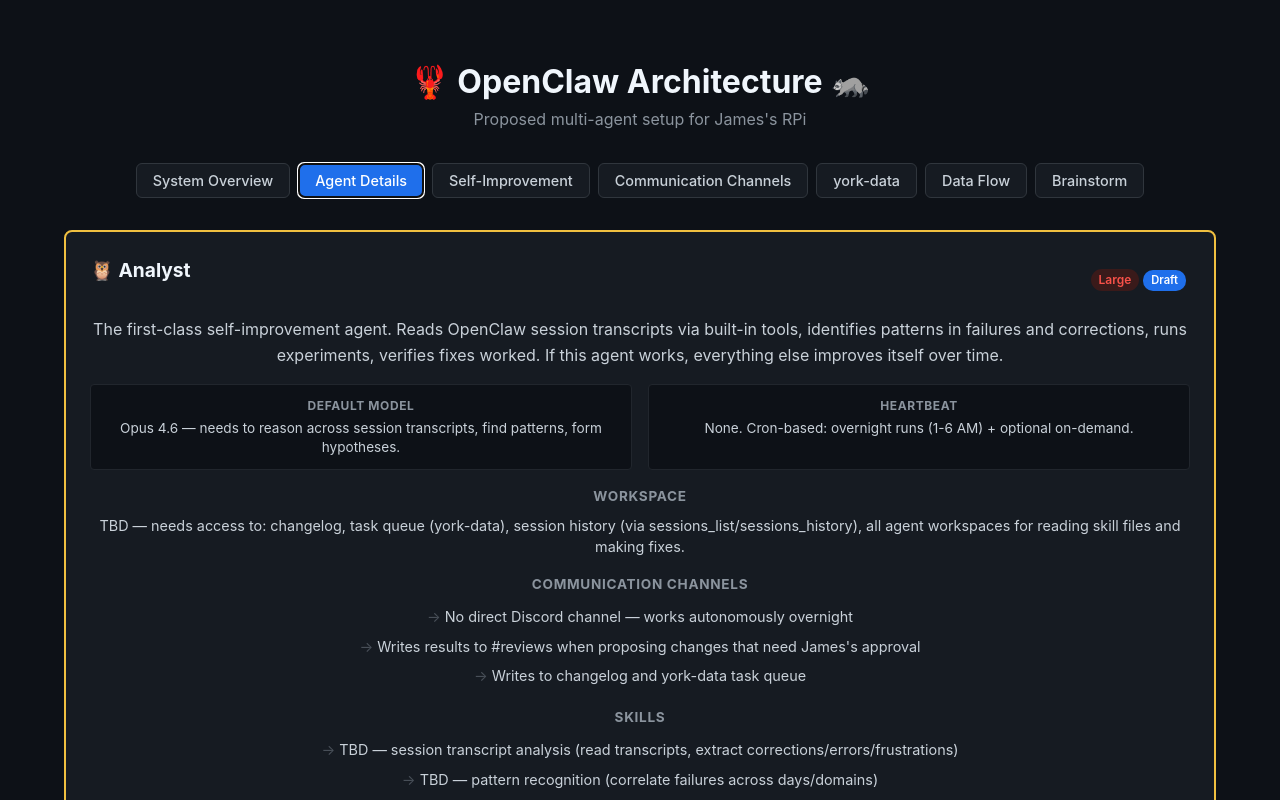
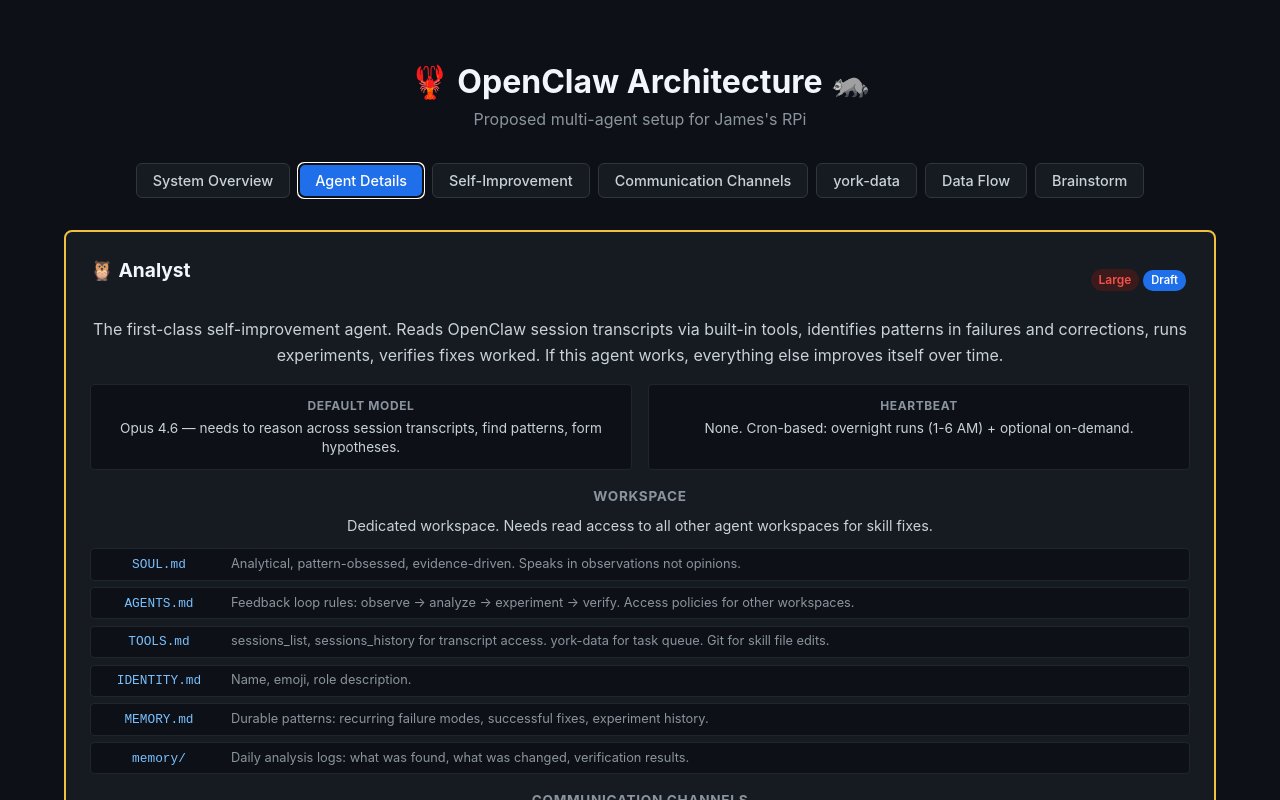
Before and after one commit to yorkbot/openclaw-architecture, a Vue app: page / in a window 1280 px wide. Both pictures are taken after a click on the button "Agent Details". Shown: the top 800 px of the page. Built offline with nearby package versions, Linux system fonts and the light colour scheme.

Commit message:
Add workspace files section to all agents - lists SOUL.md, AGENTS.md, TOOLS.md, IDENTITY.md, MEMORY.md, memory/ per agent with paraphrased content descriptions

```diff
--- a/src/views/AgentDetail.vue
+++ b/src/views/AgentDetail.vue
@@ -25,6 +25,12 @@
       <div class="agent-section">
         <h3>Workspace</h3>
         <p>{{ analyst.workspace }}</p>
+        <div v-if="analyst.workspaceFiles?.length" class="workspace-files">
+          <div class="ws-file" v-for="f in analyst.workspaceFiles" :key="f.file">
+            <code>{{ f.file }}</code>
+            <span class="ws-desc">{{ f.desc }}</span>
+          </div>
+        </div>
       </div>
 
       <div class="agent-section">
@@ -79,6 +85,12 @@
       <div class="agent-section">
         <h3>Workspace</h3>
         <p>{{ agent.workspace }}</p>
+        <div v-if="agent.workspaceFiles?.length" class="workspace-files">
+          <div class="ws-file" v-for="f in agent.workspaceFiles" :key="f.file">
+            <code>{{ f.file }}</code>
+            <span class="ws-desc">{{ f.desc }}</span>
+          </div>
+        </div>
       </div>
 
       <div class="agent-section">
@@ -119,7 +131,15 @@
   model: 'Opus 4.6 — needs to reason across session transcripts, find patterns, form hypotheses.',
   heartbeat: 'None. Cron-based: overnight runs (1-6 AM) + optional on-demand.',
   purpose: 'The first-class self-improvement agent. Reads OpenClaw session transcripts via built-in tools, identifies patterns in failures and corrections, runs experiments, verifies fixes worked. If this agent works, everything else improves itself over time.',
-  workspace: 'TBD — needs access to: changelog, task queue (york-data), session history (via sessions_list/sessions_history), all agent workspaces for reading skill files and making fixes.',
+  workspace: 'Dedicated workspace. Needs read access to all other agent workspaces for skill fixes.',
+  workspaceFiles: [
+    { file: 'SOUL.md', desc: 'Analytical, pattern-obsessed, evidence-driven. Speaks in observations not opinions.' },
+    { file: 'AGENTS.md', desc: 'Feedback loop rules: observe → analyze → experiment → verify. Access policies for other workspaces.' },
+    { file: 'TOOLS.md', desc: 'sessions_list, sessions_history for transcript access. york-data for task queue. Git for skill file edits.' },
+    { file: 'IDENTITY.md', desc: 'Name, emoji, role description.' },
+    { file: 'MEMORY.md', desc: 'Durable patterns: recurring failure modes, successful fixes, experiment history.' },
+    { file: 'memory/', desc: 'Daily analysis logs: what was found, what was changed, verification results.' },
+  ],
   channels: [
     'No direct Discord channel — works autonomously overnight',
     'Writes results to #reviews when proposing changes that need James\'s approval',
@@ -151,7 +171,17 @@
     model: 'TBD — Large tier. Judgment calls, conversational nuance, routing decisions.',
     heartbeat: 'Every 30m, 8 AM - 12:30 AM ET. Most beats are silent.',
     purpose: 'The brain. Holds conversation with James, makes judgment calls, routes tasks to specialists. Owns the cannabis gate, accountability nudges, and panel presence.',
-    workspace: 'TBD — Slim: SOUL.md, USER.md, AGENTS.md (routing rules), HEARTBEAT.md, panel/. No spreadsheet skills, no wiki. Just enough context to route well.',
+    workspace: 'Slim workspace. No spreadsheet skills, no wiki. Just enough context to route well.',
+    workspaceFiles: [
+      { file: 'SOUL.md', desc: 'Direct, concise, has opinions. The "roommate" voice. Core personality.' },
+      { file: 'USER.md', desc: 'Full James context: health goals, behavioral patterns, communication preferences, interests.' },
+      { file: 'AGENTS.md', desc: 'Routing rules: what to handle inline vs spawn. Agent roster for dispatch.' },
+      { file: 'TOOLS.md', desc: 'Discord, york-data (read-only for gate checks), panel scripts. No direct spreadsheet access.' },
+      { file: 'IDENTITY.md', desc: 'Name, emoji, avatar config.' },
+      { file: 'HEARTBEAT.md', desc: 'Heartbeat rules: when to nudge, quiet hours, what to check each beat.' },
+      { file: 'MEMORY.md', desc: 'Durable facts: cannabis gate patterns, conversation context, long-term preferences.' },
+      { file: 'memory/', desc: 'Daily notes from conversations. Cross-referenced by sub-agents.' },
+    ],
     channels: [
       '#general — all direct conversation',
       '#reviews — proposal approvals',
@@ -176,7 +206,15 @@
     model: 'TBD — Small tier. Structured data writes following skill instructions.',
     heartbeat: 'None. Spawned on-demand or via cron.',
     purpose: 'All health data operations: food logging, calorie calculation, dashboard updates, nutrition summaries, consumption gap detection.',
-    workspace: 'TBD — york-data access (consumption, daily metrics, weight), nutrition skill files. No chores, no D&D, no work context.',
+    workspace: 'Focused: york-data access (consumption, daily metrics, weight), nutrition skill files only.',
+    workspaceFiles: [
+      { file: 'SOUL.md', desc: 'Precise, data-focused. Logs exactly what\'s told, estimates clearly labeled.' },
+      { file: 'AGENTS.md', desc: 'Consumption logging rules, calorie estimation guidelines, Dashboard field mappings.' },
+      { file: 'TOOLS.md', desc: 'york-data service functions: log_food(), update_dashboard(), get_consumption(). No direct sheet access.' },
+      { file: 'IDENTITY.md', desc: 'Name, emoji.' },
+      { file: 'MEMORY.md', desc: 'Calorie estimation reference data, common meal shortcuts James uses.' },
+      { file: 'memory/', desc: 'Minimal — mostly stateless. Cron caches write to shared locations.' },
+    ],
     channels: [
       'No own channel — spawned by York',
       'Writes data via york-data service',
@@ -200,7 +238,15 @@
     model: 'TBD — Small tier. Vision for cameras, state tracking.',
     heartbeat: 'None. Spawned on-demand.',
     purpose: 'Manage chore state, analyze camera snapshots, prepare data for the cannabis gate. York makes the gate decision; this agent gathers the data.',
-    workspace: 'TBD — chore-state, camera access, chore definitions. york-data access (chores domain).',
+    workspace: 'Chore-state, camera access, chore definitions. york-data access (chores domain).',
+    workspaceFiles: [
+      { file: 'SOUL.md', desc: 'Observational, factual. Reports what it sees, doesn\'t make judgment calls.' },
+      { file: 'AGENTS.md', desc: 'Chore definitions, camera analysis rules, what to report vs what to flag.' },
+      { file: 'TOOLS.md', desc: 'york-data (chores domain), camera snapshot scripts, image analysis.' },
+      { file: 'IDENTITY.md', desc: 'Name, emoji.' },
+      { file: 'MEMORY.md', desc: 'Chore patterns, seasonal additions, camera false positives.' },
+      { file: 'memory/', desc: 'Daily chore state. Resets each day.' },
+    ],
     channels: [
       'No own channel — spawned by York',
       'Receives camera images as context from York',
@@ -223,7 +269,15 @@
     model: 'TBD — Large tier. Interconnected wiki, creative reasoning, large context.',
     heartbeat: 'None. Cron + direct channel + on-demand.',
     purpose: 'Campaign wiki management, lore questions, worldbuilding research, session prep. Interactive conversations route here directly.',
-    workspace: 'TBD — D&D wiki (full), campaign notes, session logs, worldbuilding tools. Isolated from personal/health data.',
+    workspace: 'D&D wiki (full repo access), campaign notes, session logs. Isolated from personal/health data.',
+    workspaceFiles: [
+      { file: 'SOUL.md', desc: 'Wiki-toned, in-world perspective. Creative but never fabricates. Over-researches before writing.' },
+      { file: 'AGENTS.md', desc: 'Wiki conventions, branching rules, research workflow requirements, article templates.' },
+      { file: 'TOOLS.md', desc: 'Git (bunglers repo), gh CLI for PRs. No york-data, no spreadsheets.' },
+      { file: 'IDENTITY.md', desc: 'Name, emoji.' },
+      { file: 'MEMORY.md', desc: 'Campaign state: current party location, active plot threads, recent session context.' },
+      { file: 'memory/', desc: 'Daily D&D interactions, questions from James, overnight research results.' },
+    ],
     channels: [
       '#dnd — direct interactive sessions with James',
       'Writes overnight research to memory files for morning brief',
@@ -247,7 +301,15 @@
     model: 'TBD — Medium tier. Editorial judgment on pre-cached data.',
     heartbeat: 'None. Cron: 8 AM daily.',
     purpose: 'Compile morning brief from pre-cached data. Weather, calendar, nutrition summary, chore state, D&D questions, workout nudge. Posts to #general.',
-    workspace: 'TBD — reads from shared memory files and york-data. No own data sources.',
+    workspace: 'Reads from shared memory files and york-data. No own data sources.',
+    workspaceFiles: [
+      { file: 'SOUL.md', desc: 'Editorial voice. Concise, opinionated, no filler. Knows what matters today.' },
+      { file: 'AGENTS.md', desc: 'Brief format, section order, data source locations, completeness checks.' },
+      { file: 'TOOLS.md', desc: 'york-data (read-only), shared memory paths for caches, Discord posting.' },
+      { file: 'IDENTITY.md', desc: 'Name, emoji.' },
+      { file: 'MEMORY.md', desc: 'Brief format preferences, past corrections from James.' },
+      { file: 'memory/', desc: 'Minimal — reads other agents\' caches, doesn\'t maintain much own state.' },
+    ],
     channels: [
       'Posts to #general',
     ],
@@ -268,7 +330,15 @@
     model: 'TBD — selected per-spawn by the orchestrator based on task complexity.',
     heartbeat: 'None. On-demand only.',
     purpose: 'General research: web search, browsing, comparison, synthesis.',
-    workspace: 'TBD — minimal. Each task is mostly self-contained.',
+    workspace: 'Minimal. Each task is mostly self-contained.',
+    workspaceFiles: [
+      { file: 'SOUL.md', desc: 'Thorough, skeptical. Verify sources, note confidence levels, structured output.' },
+      { file: 'AGENTS.md', desc: 'Research methodology, output format, source quality guidelines.' },
+      { file: 'TOOLS.md', desc: 'Browser, web search, file writing for reports.' },
+      { file: 'IDENTITY.md', desc: 'Name, emoji.' },
+      { file: 'MEMORY.md', desc: 'Minimal — mostly stateless. Research context passed per-task.' },
+      { file: 'memory/', desc: 'Research results written per task, cleaned up after delivery.' },
+    ],
     channels: [
       'No own channel — returns results to spawning agent',
     ],
@@ -289,7 +359,15 @@
     model: 'TBD — XL tier. Multi-file implementation, debugging, architecture.',
     heartbeat: 'None. On-demand only.',
     purpose: 'Implement features, create skills, debug complex issues, write non-trivial code.',
-    workspace: 'TBD — gets the relevant workspace for the task. Can operate on any agent\'s workspace when building/fixing.',
+    workspace: 'Gets the relevant workspace per task. Can operate on any agent\'s workspace when building/fixing.',
+    workspaceFiles: [
+      { file: 'SOUL.md', desc: 'Methodical, test-before-ship. Reads existing code before writing. Verification gate.' },
+      { file: 'AGENTS.md', desc: 'Build conventions, skill structure, testing requirements, PR workflow.' },
+      { file: 'TOOLS.md', desc: 'Full exec access, git, gh CLI, mcporter for testing. Broadest tool surface.' },
+      { file: 'IDENTITY.md', desc: 'Name, emoji.' },
+      { file: 'MEMORY.md', desc: 'Build patterns, common gotchas, architecture decisions.' },
+      { file: 'memory/', desc: 'Build logs per task. Referenced by Analyst for quality tracking.' },
+    ],
     channels: [
       'No own channel — returns results to spawning agent',
     ],
@@ -311,7 +389,15 @@
     model: 'TBD — Large tier. Cross-domain analysis, opinion forming.',
     heartbeat: 'None. Cron: Sunday 8 PM.',
     purpose: 'Pull full week of data, calculate trends, identify patterns, form opinions, deliver accountability review.',
-    workspace: 'TBD — york-data access (all domains), daily memory files, chore history.',
+    workspace: 'york-data access (all domains), daily memory files, chore history.',
+    workspaceFiles: [
+      { file: 'SOUL.md', desc: 'Honest, data-driven, has opinions. Calls out patterns even uncomfortable ones.' },
+      { file: 'AGENTS.md', desc: 'Review format, data pull procedures, trend calculation methods, accountability tone.' },
+      { file: 'TOOLS.md', desc: 'york-data (all domains read), shared memory files, Discord posting.' },
+      { file: 'IDENTITY.md', desc: 'Name, emoji.' },
+      { file: 'MEMORY.md', desc: 'Historical trends, past review takeaways, what James responded to vs ignored.' },
+      { file: 'memory/', desc: 'Weekly review drafts and data snapshots.' },
+    ],
     channels: [
       'Posts to #general',
     ],
@@ -439,7 +525,39 @@
   font-weight: 600;
 }
 
+.workspace-files {
+  margin-top: 0.75rem;
+  display: flex;
+  flex-direction: column;
+  gap: 0.4rem;
+}
+
+.ws-file {
+  display: flex;
+  align-items: baseline;
+  gap: 0.75rem;
+  padding: 0.35rem 0.5rem;
+  background: #0d1117;
+  border: 1px solid #21262d;
+  border-radius: 4px;
+}
+
+.ws-file code {
+  font-size: 0.8rem;
+  color: #79c0ff;
+  white-space: nowrap;
+  min-width: 120px;
+}
+
+.ws-desc {
+  font-size: 0.8rem;
+  color: #8b949e;
+  line-height: 1.4;
+}
+
 @media (max-width: 768px) {
   .agent-detail-grid { grid-template-columns: 1fr; }
+  .ws-file { flex-direction: column; gap: 0.25rem; }
+  .ws-file code { min-width: auto; }
 }
 </style>
```
